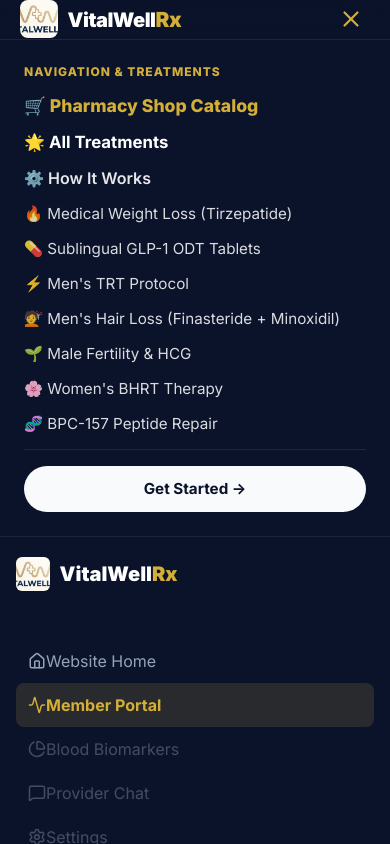
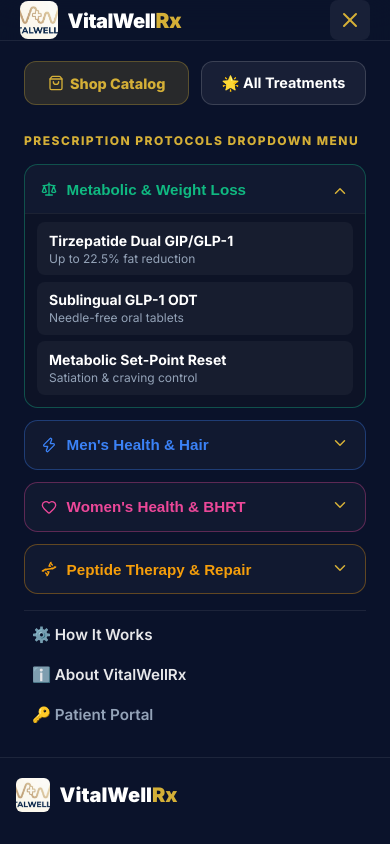
Before and after one commit to Emmanuelombaye/VitalWellRx, a Next.js app: page /dashboard in a window 390 px wide. Both pictures are taken after a click on the button 350 px from the left and 19 px from the top of the page. Shown: the top 844 px of the page. Built offline with nearby package versions, Linux system fonts and the light colour scheme.

Commit message:
Re-engineer mobile hamburger navigation drawer with animated accordion dropdowns

```diff
--- a/components/Navbar.tsx
+++ b/components/Navbar.tsx
@@ -3,12 +3,13 @@
 import { useState } from 'react'
 import Link from 'next/link'
 import Image from 'next/image'
-import { ChevronDown, Scale, Zap, Heart, Dna, ArrowRight, Sparkles, ShieldCheck, Menu, X, ShoppingBag, Scissors, Pill } from 'lucide-react'
+import { ChevronDown, Scale, Zap, Heart, Dna, ArrowRight, Sparkles, Menu, X, ShoppingBag } from 'lucide-react'
 import { motion, AnimatePresence } from 'framer-motion'
 
 export default function Navbar() {
   const [megaMenuOpen, setMegaMenuOpen] = useState(false)
   const [mobileMenuOpen, setMobileMenuOpen] = useState(false)
+  const [mobileExpandedCat, setMobileExpandedCat] = useState<string | null>('Metabolic & Weight Loss')
 
   const treatmentCategories = [
     {
@@ -219,15 +220,17 @@
               border: 'none',
               color: 'white',
               cursor: 'pointer',
-              padding: '0.4rem',
+              padding: '0.5rem',
+              borderRadius: '0.5rem',
+              backgroundColor: 'rgba(255,255,255,0.06)',
             }}
           >
-            {mobileMenuOpen ? <X size={26} className="text-gold" /> : <Menu size={26} />}
+            {mobileMenuOpen ? <X size={24} className="text-gold" /> : <Menu size={24} />}
           </button>
         </div>
       </nav>
 
-      {/* Mobile Animated Navigation Drawer */}
+      {/* Mobile Animated Accordion Dropdown Navigation Drawer */}
       <AnimatePresence>
         {mobileMenuOpen && (
           <motion.div
@@ -236,50 +239,151 @@
             exit={{ opacity: 0, height: 0 }}
             transition={{ duration: 0.3 }}
             style={{
-              backgroundColor: 'var(--primary-navy)',
+              backgroundColor: 'rgba(11, 19, 43, 0.98)',
+              backdropFilter: 'blur(20px)',
               borderTop: '1px solid rgba(255,255,255,0.08)',
-              padding: '1.5rem',
-              overflow: 'hidden',
+              padding: '1.25rem 1.5rem 2rem',
+              maxHeight: '85vh',
+              overflowY: 'auto',
             }}
           >
             <div style={{ display: 'flex', flexDirection: 'column', gap: '1rem' }}>
-              <div style={{ fontSize: '0.75rem', fontWeight: 800, color: 'var(--primary-gold)', textTransform: 'uppercase', letterSpacing: '1px' }}>
-                Navigation & Treatments
-              </div>
-              <Link href="/shop" onClick={() => setMobileMenuOpen(false)} style={{ color: 'var(--primary-gold)', fontWeight: 800, fontSize: '1.1rem' }}>
-                🛒 Pharmacy Shop Catalog
+              {/* Quick Navigation Links */}
+              <div style={{ display: 'grid', gridTemplateColumns: '1fr 1fr', gap: '0.75rem', marginBottom: '0.5rem' }}>
+                <Link
+                  href="/shop"
+                  onClick={() => setMobileMenuOpen(false)}
+                  style={{
+                    backgroundColor: 'rgba(212,175,55,0.15)',
+                    border: '1px solid rgba(212,175,55,0.3)',
+                    color: 'var(--primary-gold)',
+                    fontWeight: 800,
+                    fontSize: '0.9rem',
+                    padding: '0.75rem 1rem',
+                    borderRadius: '0.75rem',
+                    textAlign: 'center',
+                    textDecoration: 'none',
+                    display: 'flex',
+                    alignItems: 'center',
+                    justifyContent: 'center',
+                    gap: '0.4rem'
+                  }}
+                >
+                  <ShoppingBag size={16} /> Shop Catalog
                 </Link>
-              <Link href="/treatments" onClick={() => setMobileMenuOpen(false)} style={{ color: 'white', fontWeight: 700, fontSize: '1.05rem' }}>
+
+                <Link
+                  href="/treatments"
+                  onClick={() => setMobileMenuOpen(false)}
+                  style={{
+                    backgroundColor: 'rgba(255,255,255,0.06)',
+                    border: '1px solid rgba(255,255,255,0.15)',
+                    color: 'white',
+                    fontWeight: 700,
+                    fontSize: '0.9rem',
+                    padding: '0.75rem 1rem',
+                    borderRadius: '0.75rem',
+                    textAlign: 'center',
+                    textDecoration: 'none',
+                    display: 'flex',
+                    alignItems: 'center',
+                    justifyContent: 'center',
+                    gap: '0.4rem'
+                  }}
+                >
                   🌟 All Treatments
                 </Link>
-              <Link href="/how-it-works" onClick={() => setMobileMenuOpen(false)} style={{ color: 'rgba(255,255,255,0.9)', fontWeight: 600, fontSize: '1rem' }}>
+              </div>
+
+              {/* Treatment Categories Collapsible Accordion Dropdowns */}
+              <div style={{ fontSize: '0.75rem', fontWeight: 800, color: 'var(--primary-gold)', textTransform: 'uppercase', letterSpacing: '1.5px', marginTop: '0.25rem' }}>
+                Prescription Protocols Dropdown Menu
+              </div>
+
+              <div style={{ display: 'flex', flexDirection: 'column', gap: '0.75rem' }}>
+                {treatmentCategories.map((col, idx) => {
+                  const isExpanded = mobileExpandedCat === col.category
+
+                  return (
+                    <div key={idx} style={{ backgroundColor: 'rgba(255,255,255,0.03)', borderRadius: '0.85rem', border: `1px solid ${col.border}`, overflow: 'hidden' }}>
+                      <button
+                        onClick={() => setMobileExpandedCat(isExpanded ? null : col.category)}
+                        style={{
+                          width: '100%',
+                          display: 'flex',
+                          alignItems: 'center',
+                          justifyContent: 'space-between',
+                          padding: '0.85rem 1rem',
+                          background: 'none',
+                          border: 'none',
+                          color: 'white',
+                          fontWeight: 800,
+                          fontSize: '0.95rem',
+                          cursor: 'pointer',
+                          textAlign: 'left',
+                        }}
+                      >
+                        <div style={{ display: 'flex', alignItems: 'center', gap: '0.6rem', color: col.color }}>
+                          {col.icon} {col.category}
+                        </div>
+                        <motion.div animate={{ rotate: isExpanded ? 180 : 0 }} transition={{ duration: 0.2 }}>
+                          <ChevronDown size={18} style={{ color: 'var(--primary-gold)' }} />
+                        </motion.div>
+                      </button>
+
+                      <AnimatePresence>
+                        {isExpanded && (
+                          <motion.div
+                            initial={{ height: 0, opacity: 0 }}
+                            animate={{ height: 'auto', opacity: 1 }}
+                            exit={{ height: 0, opacity: 0 }}
+                            transition={{ duration: 0.25 }}
+                            style={{ overflow: 'hidden', borderTop: '1px solid rgba(255,255,255,0.06)', backgroundColor: 'rgba(0,0,0,0.2)', padding: '0.5rem 0.75rem 0.75rem' }}
+                          >
+                            <div style={{ display: 'flex', flexDirection: 'column', gap: '0.4rem' }}>
+                              {col.items.map((item, i) => (
+                                <Link
+                                  key={i}
+                                  href={item.href}
+                                  onClick={() => { setMobileMenuOpen(false); setMobileExpandedCat(null) }}
+                                  style={{
+                                    display: 'block',
+                                    padding: '0.6rem 0.75rem',
+                                    borderRadius: '0.5rem',
+                                    backgroundColor: 'rgba(255,255,255,0.04)',
+                                    textDecoration: 'none'
+                                  }}
+                                >
+                                  <div style={{ fontSize: '0.875rem', fontWeight: 700, color: 'white' }}>{item.name}</div>
+                                  <div style={{ fontSize: '0.75rem', color: '#94A3B8', marginTop: '2px' }}>{item.desc}</div>
+                                </Link>
+                              ))}
+                            </div>
+                          </motion.div>
+                        )}
+                      </AnimatePresence>
+                    </div>
+                  )
+                })}
+              </div>
+
+              {/* General Navigation Links */}
+              <div style={{ display: 'flex', flexDirection: 'column', gap: '0.5rem', paddingTop: '0.5rem', borderTop: '1px solid rgba(255,255,255,0.08)' }}>
+                <Link href="/how-it-works" onClick={() => setMobileMenuOpen(false)} style={{ color: 'rgba(255,255,255,0.9)', fontWeight: 600, fontSize: '0.95rem', padding: '0.4rem 0.5rem', textDecoration: 'none' }}>
                   ⚙️ How It Works
                 </Link>
-              <Link href="/treatments/weight-loss" onClick={() => setMobileMenuOpen(false)} style={{ color: 'rgba(255,255,255,0.85)', fontSize: '0.95rem' }}>
-                🔥 Medical Weight Loss (Tirzepatide)
+                <Link href="/about" onClick={() => setMobileMenuOpen(false)} style={{ color: 'rgba(255,255,255,0.9)', fontWeight: 600, fontSize: '0.95rem', padding: '0.4rem 0.5rem', textDecoration: 'none' }}>
+                  ℹ️ About VitalWellRx
                 </Link>
-              <Link href="/treatments/odt-tablets" onClick={() => setMobileMenuOpen(false)} style={{ color: 'rgba(255,255,255,0.85)', fontSize: '0.95rem' }}>
-                💊 Sublingual GLP-1 ODT Tablets
+                <Link href="/dashboard" onClick={() => setMobileMenuOpen(false)} style={{ color: '#94A3B8', fontWeight: 600, fontSize: '0.95rem', padding: '0.4rem 0.5rem', textDecoration: 'none' }}>
+                  🔑 Patient Portal
                 </Link>
-              <Link href="/treatments/mens-hormone" onClick={() => setMobileMenuOpen(false)} style={{ color: 'rgba(255,255,255,0.85)', fontSize: '0.95rem' }}>
-                ⚡ Men&apos;s TRT Protocol
-              </Link>
-              <Link href="/treatments/mens-hairloss" onClick={() => setMobileMenuOpen(false)} style={{ color: 'rgba(255,255,255,0.85)', fontSize: '0.95rem' }}>
-                💇 Men&apos;s Hair Loss (Finasteride + Minoxidil)
-              </Link>
-              <Link href="/treatments/fertility-mens" onClick={() => setMobileMenuOpen(false)} style={{ color: 'rgba(255,255,255,0.85)', fontSize: '0.95rem' }}>
-                🌱 Male Fertility & HCG
-              </Link>
-              <Link href="/treatments/womens-hormone" onClick={() => setMobileMenuOpen(false)} style={{ color: 'rgba(255,255,255,0.85)', fontSize: '0.95rem' }}>
-                🌸 Women&apos;s BHRT Therapy
-              </Link>
-              <Link href="/treatments/peptide-therapy" onClick={() => setMobileMenuOpen(false)} style={{ color: 'rgba(255,255,255,0.85)', fontSize: '0.95rem' }}>
-                🧬 BPC-157 Peptide Repair
-              </Link>
+              </div>
 
-              <div style={{ paddingTop: '1rem', borderTop: '1px solid rgba(255,255,255,0.08)', display: 'flex', gap: '1rem' }}>
-                <Link href="/get-started" onClick={() => setMobileMenuOpen(false)} className="btn-primary" style={{ width: '100%', padding: '0.85rem' }}>
-                  Get Started →
+              {/* Action Buttons */}
+              <div style={{ paddingTop: '0.75rem' }}>
+                <Link href="/get-started" onClick={() => setMobileMenuOpen(false)} className="btn-primary" style={{ width: '100%', padding: '0.85rem', fontSize: '1rem' }}>
+                  Get Started Intake →
                 </Link>
               </div>
             </div>
```
Lines whose indentation alone changed are shown as unchanged.
